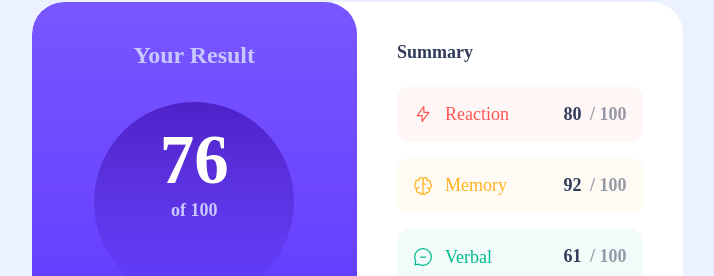
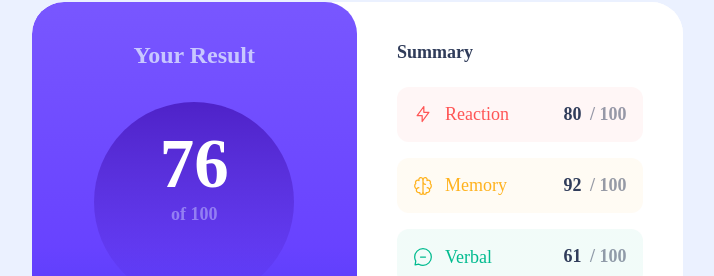
Before and after one commit to grace-snow/fmentor-results-summary-react, a React (Vite) app: page / in a window 1280 px wide. Shown: the part 126-402 px from the top of the page, without its empty margins (283-997 px from the left). Built offline with nearby package versions, Linux system fonts and the light colour scheme.

Commit message:
add missing opacity

```diff
--- a/src/components/ResultsSummary/ResultsSummaryIntroPanel/ResultsSummaryIntroPanel.jsx
+++ b/src/components/ResultsSummary/ResultsSummaryIntroPanel/ResultsSummaryIntroPanel.jsx
@@ -8,7 +8,7 @@ function ResultsSummaryIntroPanel({ children }) {
     <div className='flex flex-col items-center w-full text-white bg-gradient-to-b from-violet-400 via-violet-500 to-violet-600 pt-400 px-600 pb-600 md:pt-600 md:pb-700 rounded-b-500 md:rounded-500'>
       <h1 className='font-extrabold text-neutral-300 text-18-24'>{cmsConfig.mainHeading}</h1>
       <p className='flex flex-col items-center content-center p-6 my-400 md:mt-500 rounded-full aspect-square w-[8.75rem] md:w-[12.5rem] bg-gradient-to-b from-violet-800 to-violet-100'>
-        <span className='font-extrabold leading-none text-56-72 mb-50'>{results.summary.score}</span> <span className='font-bold text-neutral-300'>of {results.summary.total}</span>
+        <span className='font-extrabold leading-none text-56-72 my-50'>{results.summary.score}</span> <span className='font-bold opacity-50 text-neutral-300'>of {results.summary.total}</span>
       </p>
       <h2 className='font-bold text-24-32 mt-50'>
         <VisuallyHidden>Your rating:</VisuallyHidden> {results.summary.levelLabel}
```
